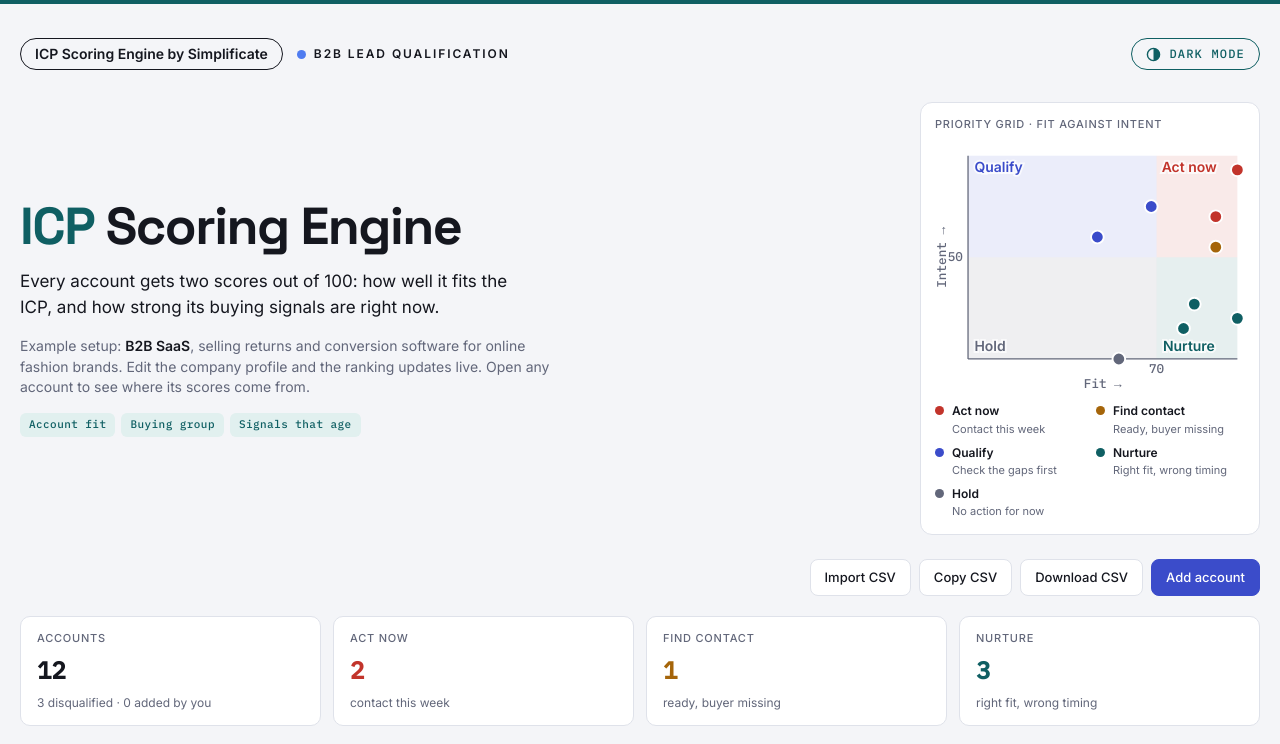
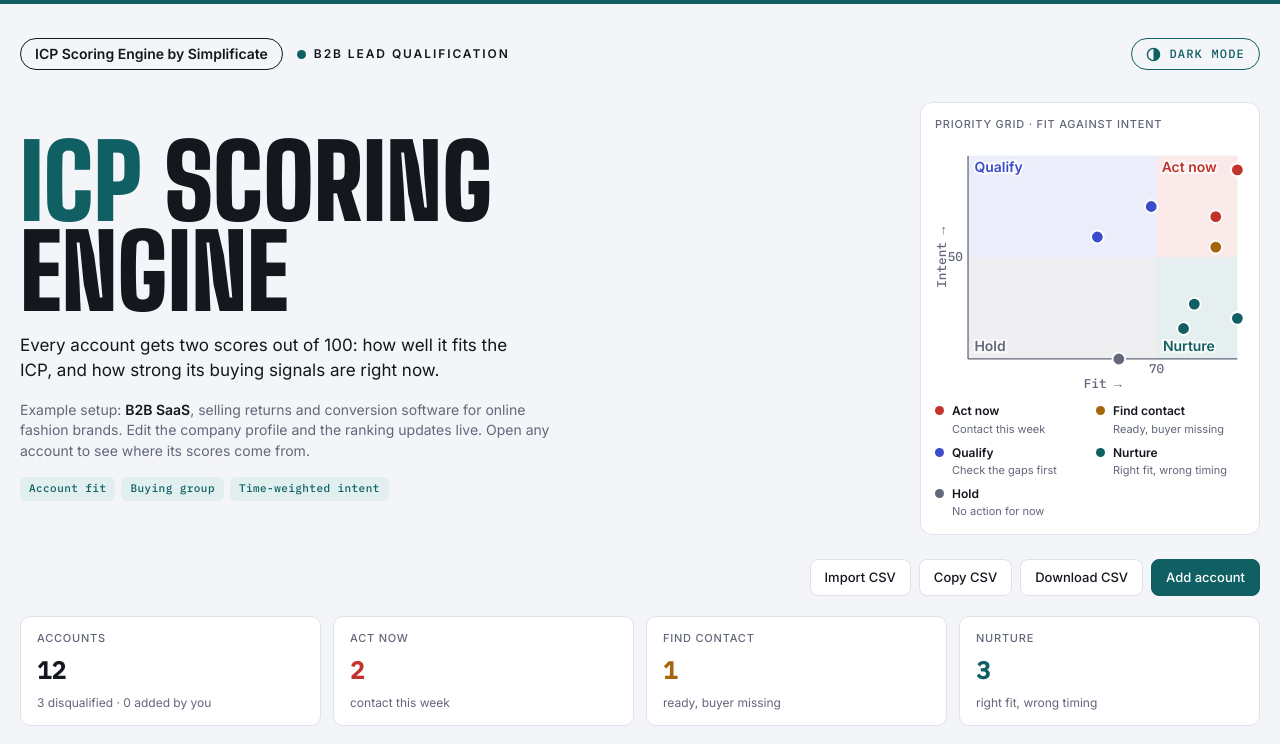
Before and after one commit to robertacunha/icpscoringengine, a plain HTML site: page index.html in a window 1280 px wide. Shown: the top 744 px of the page. Drawn offline with Linux system fonts and the light colour scheme.

Commit message:
Add files via upload

```diff
--- a/index.html
+++ b/index.html
@@ -7,7 +7,7 @@
 <meta name="claude:viewport-fit-sides" content="cover">
 <meta name="description" content="ICP scoring and lead prioritisation engine. Built by Roberta Cunha.">
 <link rel="preconnect" href="https://fonts.googleapis.com">
-<link href="https://fonts.googleapis.com/css2?family=Inter:wght@400;500;600&family=Space+Grotesk:wght@500;700&family=IBM+Plex+Mono:wght@500&display=swap" rel="stylesheet">
+<link href="https://fonts.googleapis.com/css2?family=Inter:wght@400;500;600&family=Big+Shoulders+Display:wght@900&family=Space+Grotesk:wght@500;700&family=IBM+Plex+Mono:wght@500&display=swap" rel="stylesheet">
 <style>
 /* Layout: company profile rail left (the ICP), ranked accounts right, priority grid in the hero; detail opens under each row */
 :root{
@@ -41,11 +41,11 @@ button,select,input,textarea{font:inherit;color:inherit}
 .brandleft{display:flex;align-items:center;gap:14px;flex-wrap:wrap}
 .lab{border:1.5px solid var(--ink);border-radius:999px;padding:5px 14px;font-weight:600;font-size:14px;white-space:nowrap}
 .kicker{display:flex;align-items:center;gap:8px;font-size:12px;font-weight:700;letter-spacing:.16em;text-transform:uppercase}
-.kicker::before{content:"";width:9px;height:9px;border-radius:50%;background:var(--dot)}
+.kicker::before{content:"";width:9px;height:9px;border-radius:50%;background:var(--brand)}
 .mode{display:inline-flex;align-items:center;gap:8px;border:1.5px solid var(--brand);color:var(--brand);background:transparent;border-radius:999px;padding:6px 14px;font-family:var(--f-num);font-size:12px;letter-spacing:.1em;text-transform:uppercase;cursor:pointer}
 .mode svg{width:15px;height:15px}
 
-h1{font-family:var(--f-display);font-size:clamp(32px,5vw,52px);line-height:1.02;letter-spacing:-1.5px;margin:0;text-wrap:balance;font-weight:700}
+h1{font-family:"Big Shoulders Display","Arial Narrow",Impact,sans-serif;font-size:clamp(52px,8vw,104px);line-height:.88;letter-spacing:0;margin:0;text-wrap:balance;font-weight:900;text-transform:uppercase}
 h1 span{color:var(--brand)}
 .hero{display:grid;grid-template-columns:minmax(0,1.1fr) minmax(0,1fr);gap:32px;align-items:center;padding-block:12px 4px}
 .hero-l{display:grid;gap:16px;min-width:0}
@@ -72,7 +72,7 @@ h1 span{color:var(--brand)}
 .note{font-size:12px;color:var(--mute)}
 .btn{padding:8px 14px;border-radius:8px;border:1px solid var(--line);background:var(--surface);cursor:pointer;font-weight:500;font-size:13px}
 .btn:hover{border-color:var(--mute)}
-.btn.p{background:var(--accent);border-color:var(--accent);color:var(--surface)}
+.btn.p{background:var(--brand);border-color:var(--brand);color:var(--surface)}
 .acts{display:flex;gap:8px;flex-wrap:wrap;justify-content:flex-end}
 .metrics{display:grid;grid-template-columns:repeat(4,minmax(0,1fr));gap:12px}
 .m{background:var(--surface);border:1px solid var(--line);border-radius:10px;padding:14px 16px;display:grid;gap:6px}
@@ -172,7 +172,7 @@ footer{text-align:center;color:var(--mute);font-size:12px}
       <h1><span>ICP</span> Scoring Engine</h1>
       <p class="lead">Every account gets two scores out of 100: how well it fits the ICP, and how strong its buying signals are right now.</p>
       <p class="sub" id="profile-line"></p>
-      <div class="facts"><span>Account fit</span><span>Buying group</span><span>Signals that age</span></div>
+      <div class="facts"><span>Account fit</span><span>Buying group</span><span>Time-weighted intent</span></div>
     </div>
     <div class="gridcard">
       <div class="lbl">Priority grid · fit against intent</div>
```
